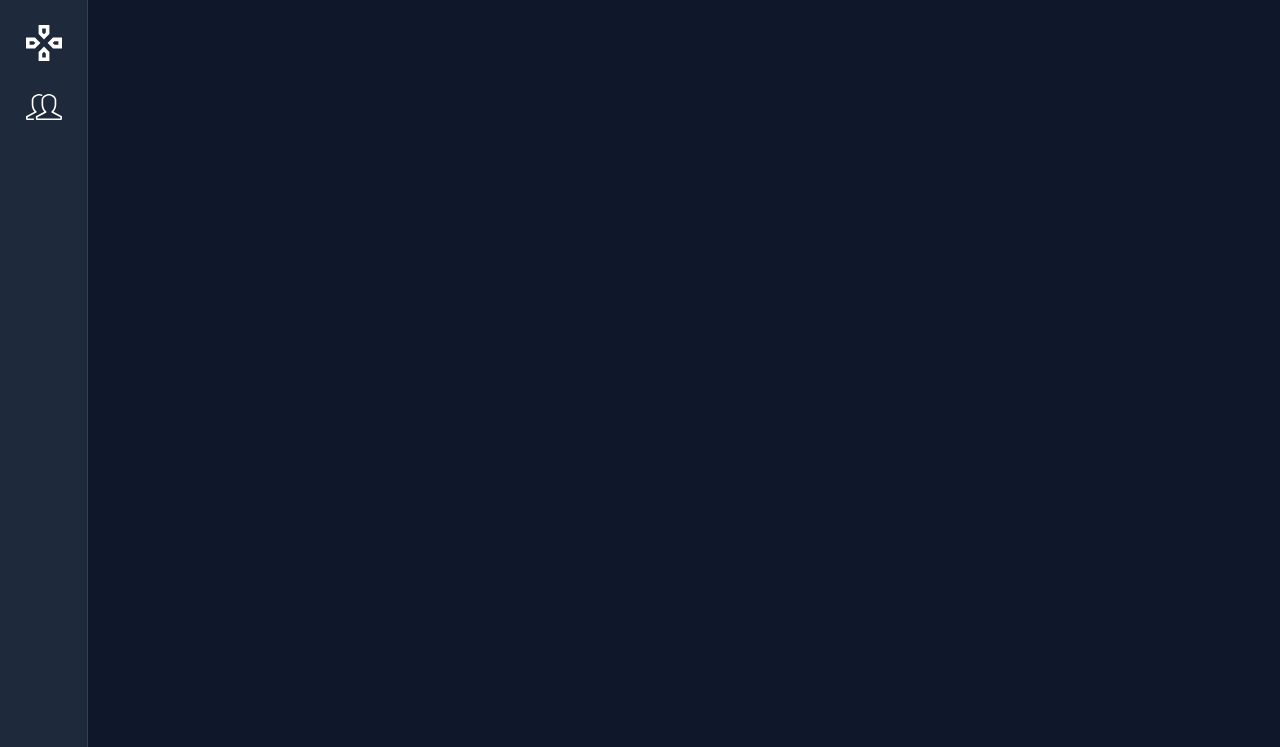
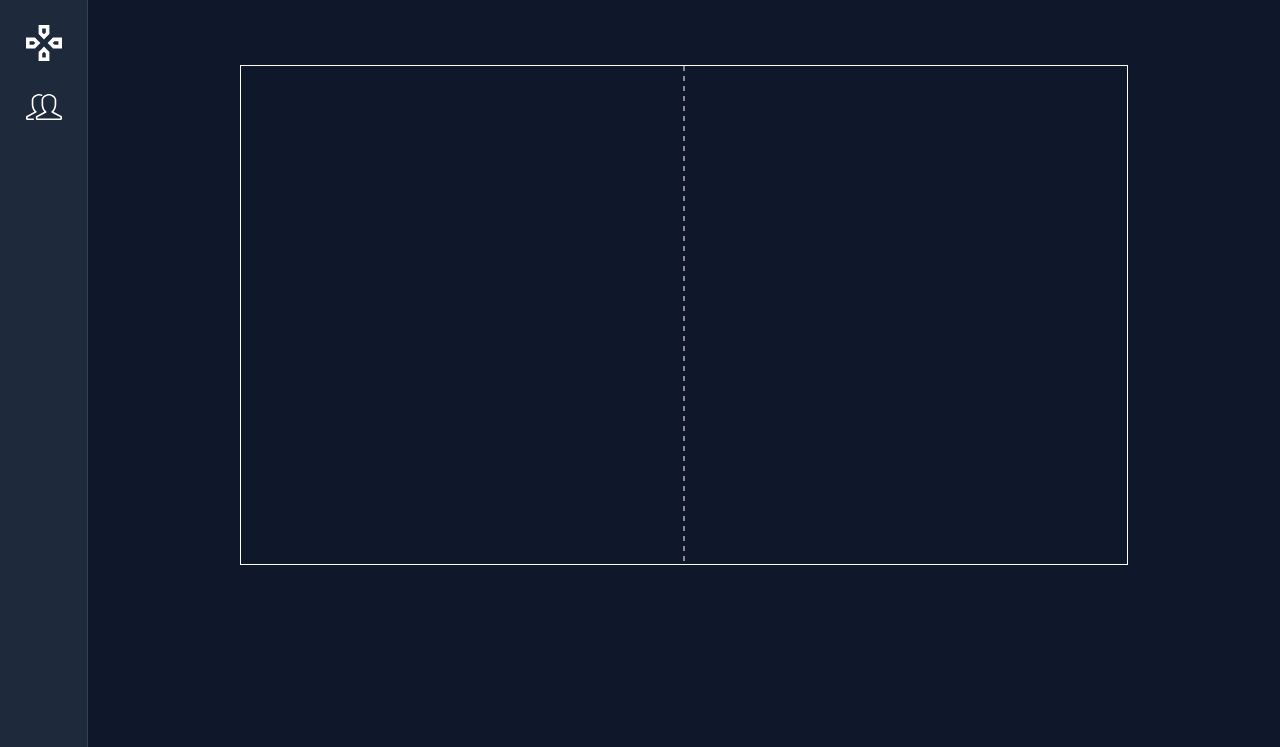
Before and after one commit to UpperCamelCorp/ft_transcendence, a website: page public/static/index.html in a window 1280 px wide. Shown: the part 117-864 px from the top of the page. Drawn offline with nearby package versions, Linux system fonts and the light colour scheme; files that its build step writes are made by us from their sources; files whose address does not match are found by name.

Commit message:
init game canva

```diff
--- a/public/static/index.html
+++ b/public/static/index.html
@@ -41,7 +41,11 @@
         </div>
     </div>
     <!-- main content -->
-    <main id="main" class="min-h-[calc(100vh-4rem)] relative md:ml-22 mt-16 z-10 flex items-center justify-center overflow-x-scroll">
+    <main id="main" class="h-[calc(100vh-4rem)] relative md:ml-22 mt-16 z-10 flex items-center justify-center overflow-x-scroll">
+        <div class="w-full h-full max-w-4xl p-3 mx-2 aspect-video flex items-center justify-center">
+            <canvas id="game" class="border border-white">
+            </canvas>
+        </div>
     </main>
 </body>
 </html>
--- /dev/null
+++ b/public/ts/game.ts
@@ -0,0 +1,21 @@
+export const gameInit = () => {
+
+    const canva = document.getElementById('game') as HTMLCanvasElement;
+
+    const container = canva.parentElement;
+
+    if (canva && container) {
+        canva.width = container.clientWidth - 10;
+        canva.height = canva.width * (9 / 16);
+    }
+
+    const ctx = canva?.getContext('2d');
+    if (ctx)
+    {
+        ctx.strokeStyle = 'white';
+        ctx.setLineDash([5]);
+        ctx.moveTo(canva.width / 2, 0);
+        ctx.lineTo(canva.width / 2, canva.height);
+        ctx.stroke();
+    }
+}
--- a/public/ts/index.ts
+++ b/public/ts/index.ts
@@ -5,11 +5,13 @@ import { render } from './render.js';
 import { loginPage, loginResponse } from './loginPage.js';
 import { signupPage, signupResponse } from './signupPage.js';
 import { WelcomePage } from './welcomePage.js';
+import { gameInit } from './game.js';
 
 export const router = new Router;
 
 document.addEventListener('DOMContentLoaded', () => {
     setupSidebar();
+    gameInit();
 
     router.setupLinkHandlers();
 
@@ -25,7 +27,7 @@ document.addEventListener('DOMContentLoaded', () => {
         signupForm?.addEventListener('submit', (e) => handleFormSubmit(e, '/api/signup', signupResponse));
     });
 
-    router.add('/', () => {
+    router.add('/welcome', () => {
         render(WelcomePage());
         const userStored = localStorage.getItem('user');
         if (userStored) {
```
Also changed, not shown: public/dist/game.js (added), public/dist/index.js, public/dist/styles.css, public/dist/welcomePage.js, 1 other file.
